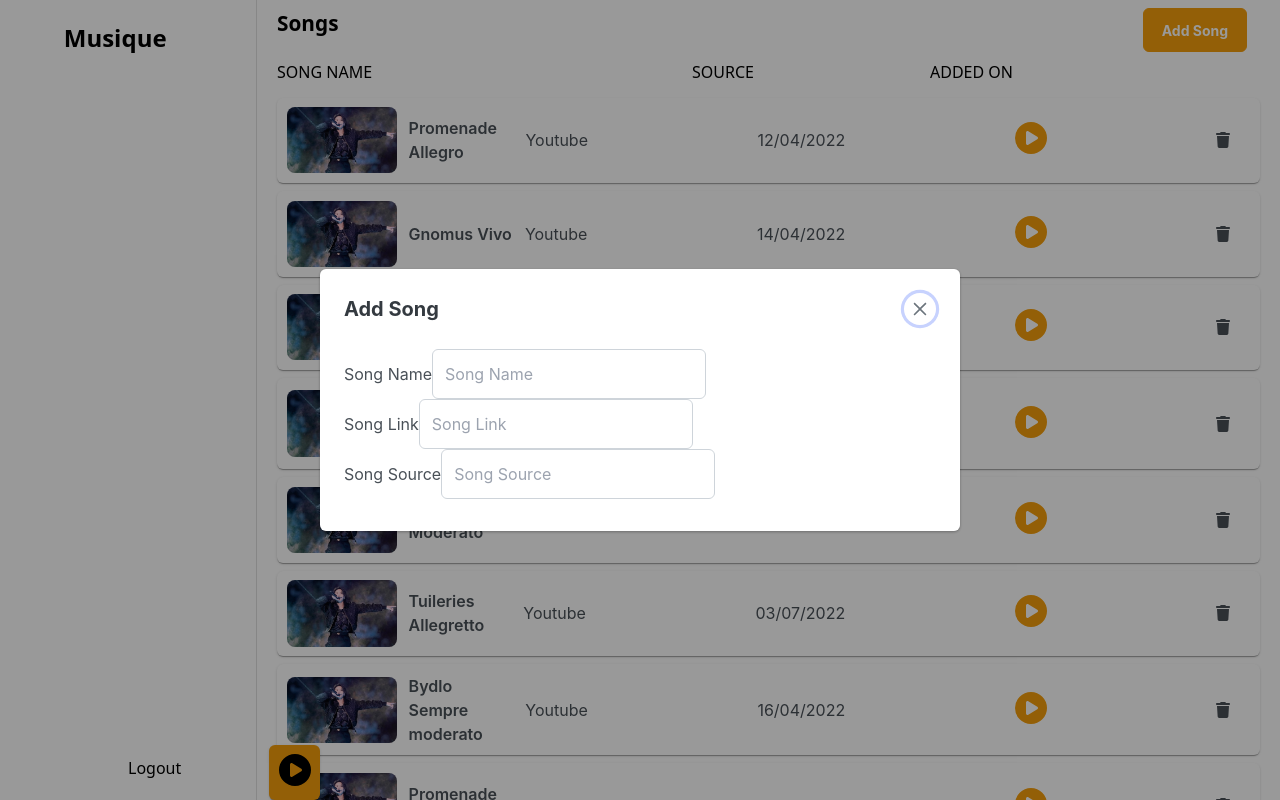
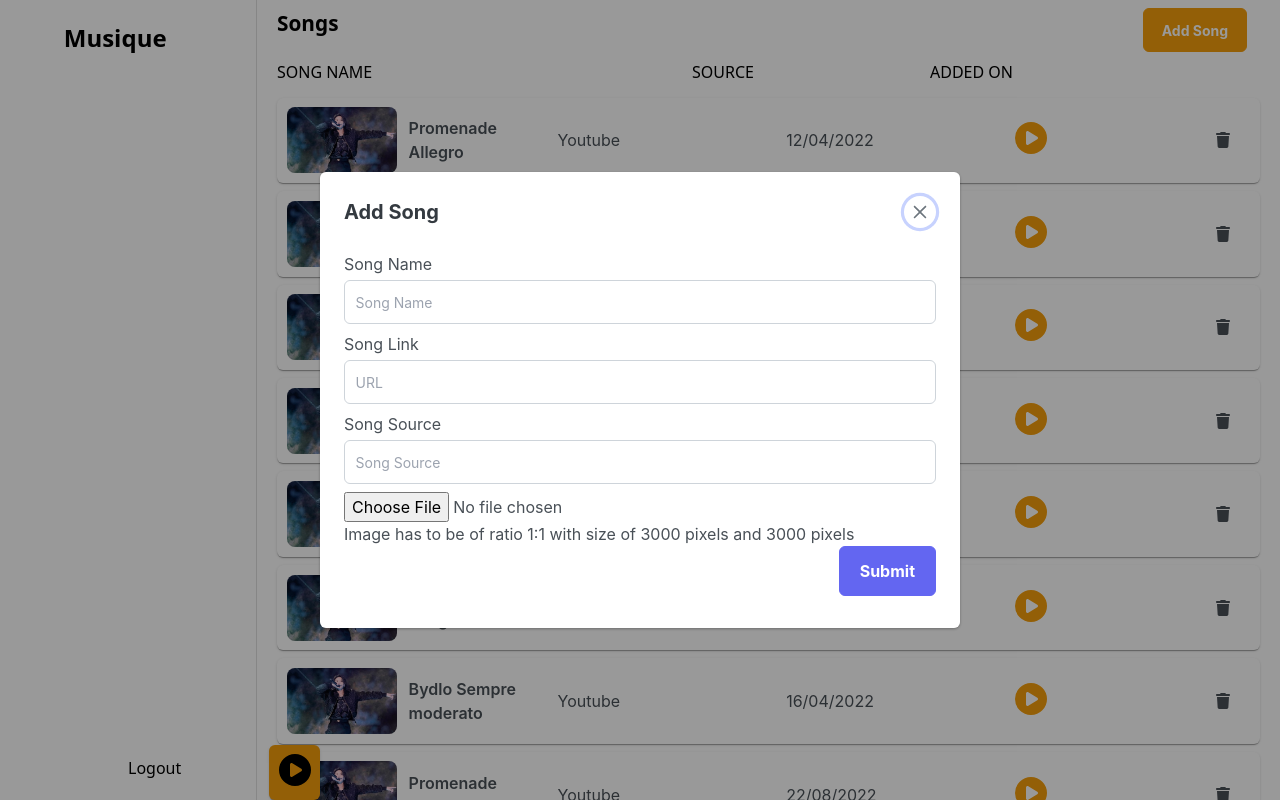
Before and after one commit to salmanakzz/Musique, a React (Create React App) app: page /home in a window 1280 px wide. Both pictures are taken after a click on the button "Add Song". Shown: the top 800 px of the page. Built offline with nearby package versions, Linux system fonts and the light colour scheme; no server answers.

Commit message:
add song field completed

```diff
--- a/src/components/Header/Header.jsx
+++ b/src/components/Header/Header.jsx
@@ -1,10 +1,47 @@
 import { Button } from "primereact/button";
 import { Dialog } from "primereact/dialog";
 import { InputText } from "primereact/inputtext";
-import React, { useState } from "react";
+import React, { useContext, useState } from "react";
+import { ContextSong } from "../../store/store";
 
 export const Header = () => {
+  const { songs, setSongs } = useContext(ContextSong);
+
   const [visible, setVisible] = useState(false);
+  const [songUrl, setSongUrl] = useState("");
+  const [source, setSource] = useState("");
+  const [title, setTitle] = useState("");
+  const [file, setFile] = useState(null);
+  const [blob, setBlob] = useState("");
+
+  const changeThumb = async (e) => {
+    const file = e.target.files[0];
+    setFile(file);
+    setBlob(URL.createObjectURL(file));
+  };
+
+  const handleSubmit = (e) => {
+    e.preventDefault();
+    if (file) {
+      const newSong = {
+        id: songs.length + 1,
+        title: title,
+        image: blob,
+        source: source,
+        date: new Date().toLocaleDateString(),
+        fileUrl: songUrl,
+      };
+
+      setSongs([newSong, ...songs]);
+      setVisible(false);
+      setBlob("");
+      setFile("");
+      setSongUrl("");
+      setTitle("");
+      setSource("");
+    }
+  };
+  console.log(songs);
   return (
     <>
       <div className="p-[.5rem] flex w-[77%] justify-between">
@@ -25,13 +62,40 @@ export const Header = () => {
       >
         <form action="">
           <label htmlFor="">Song Name</label>
-          <InputText type="text" placeholder="Song Name" /> <br />
+          <br />
+          <InputText
+            onChange={(e) => setTitle(e.target.value)}
+            type="text"
+            className="p-inputtext-sm w-[100%] mb-2 mt-1"
+            placeholder="Song Name"
+          />
+          <br />
           <label htmlFor="">Song Link</label>
-          <InputText type="text" placeholder="Song Link" />
+          <br />
+          <InputText
+            onChange={(e) => setSongUrl(e.target.value)}
+            type="text"
+            className="p-inputtext-sm w-[100%] mb-2 mt-1"
+            placeholder="URL"
+          />
           <br />
           <label htmlFor="">Song Source</label>
-          <InputText type="text" placeholder="Song Source" />
           <br />
+          <InputText
+            onChange={(e) => setSource(e.target.value)}
+            type="text"
+            className="p-inputtext-sm w-[100%] mb-2 mt-1"
+            placeholder="Song Source"
+          />
+          <input type="file" name="" id="" onChange={changeThumb} />
+          {blob && <img src={blob} height="60" width="60" alt="" />}
+          <p>
+            Image has to be of ratio 1:1 with size of 3000 pixels and 3000
+            pixels
+          </p>
+          <div className="flex justify-end">
+            <Button label="Submit" aria-label="Submit" onClick={handleSubmit} />
+          </div>
         </form>
       </Dialog>
     </>
--- a/src/components/SongCard/SongCard.jsx
+++ b/src/components/SongCard/SongCard.jsx
@@ -20,8 +20,8 @@ export const SongCard = ({ song }) => {
           <img src={image} alt="" className="rounded-[.5rem] w-[110px] " />
           <h1 className="font-semibold w-[17rem]">{title}</h1>
           <div className="flex items-center gap-[10.6rem]">
-            <h1>{source}</h1>
-            <h1>{date}</h1>
+            <h1 className="w-[59px]">{source}</h1>
+            <h1 className="w-[59px]">{date}</h1>
             <div className="cursor-pointer" onClick={addCurrentPlay}>
               <FontAwesomeIcon
                 icon={faPlayCircle}
```
